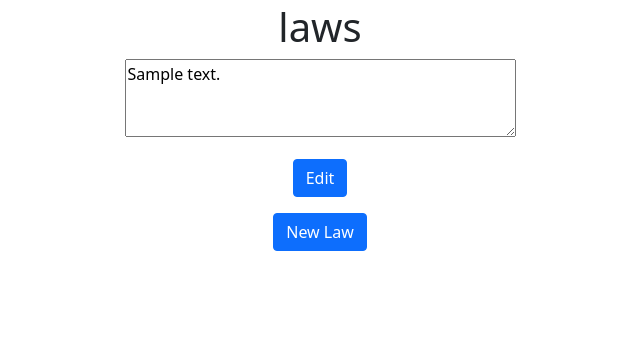
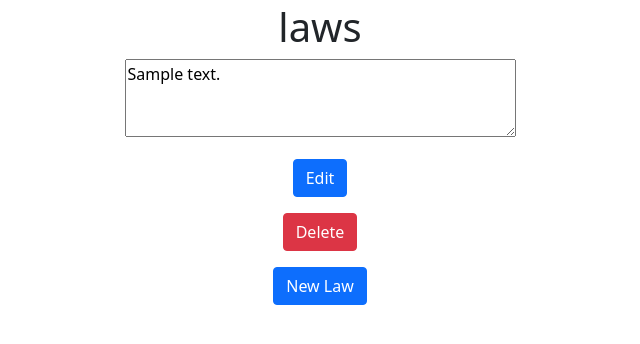
Before and after one commit to urlordjames/anarcho-monarchy, a Django app: page /editnation/ in a window 1280 px wide. Shown: the part 255-599 px from the top of the page, without its empty margins (320-960 px from the left). Run offline with Django 3.2, Linux system fonts and the light colour scheme; a user stored in the database is signed in; tables that the repository leaves empty hold one stand-in row (values such as "Sample post"); some libraries are stand-ins or nearby versions.

Commit message:
added delete form

```diff
--- a/anarchonet/main/templates/editnation.html
+++ b/anarchonet/main/templates/editnation.html
@@ -30,6 +30,13 @@
         <input type="submit" class="btn btn-primary" value="Edit">
       </div>
     </form>
+    <form action="/deletelaw/" method="POST">
+      {% csrf_token %}
+      <input type="hidden" name="id" value="{{ law.pk }}">
+      <div class="mb-3">
+        <input type="submit" class="btn btn-danger" value="Delete">
+      </div>
+    </form>
   </div>
   {% endfor %}
   <form action="/createlaw/" method="POST">
```
